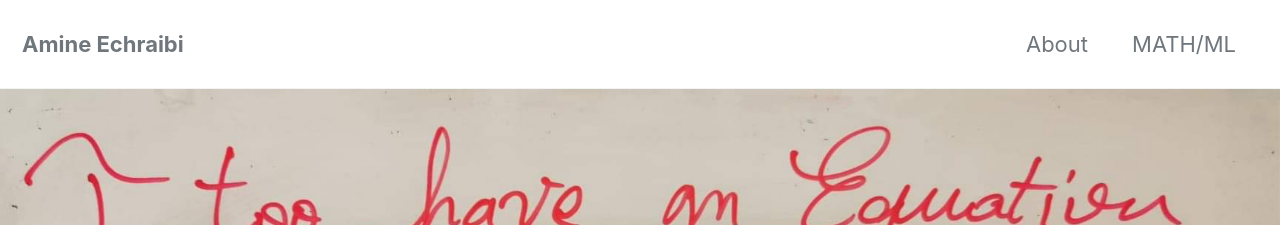
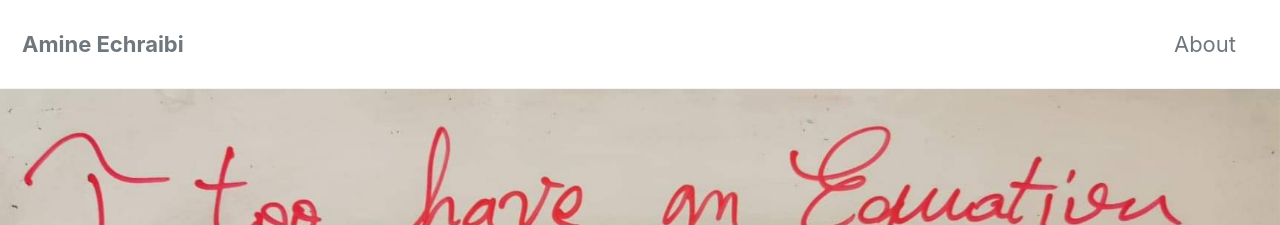
Before and after one commit to AmineEchraibi/AmineEchraibi.github.io, a Jekyll site: the page built from _pages/about.md, in a window 1280 px wide and 900 px high. Shown: the top 225 px of the window. Built offline with Jekyll 4.4.1, drawn with Linux system fonts in a browser that asks for light colours; cached includes are drawn as plain includes.

Commit message:
some more changes

```diff
--- a/_data/navigation.yml
+++ b/_data/navigation.yml
@@ -2,8 +2,6 @@
 main:
   - title: "About"
     url: /about/
-  - title: "MATH/ML"
-    url: /posts-page/
   # - title: "About"
   #   url: https://mmistakes.github.io/minimal-mistakes/about/
   # - title: "Sample Posts"
--- a/_pages/about.md
+++ b/_pages/about.md
@@ -2,7 +2,7 @@
 title: "About"
 permalink: /about/
 header:
-  image: "images/head.jpeg"
+  image: "/images/head.jpeg"
 ---
 
 Welcome to my github page.
```
